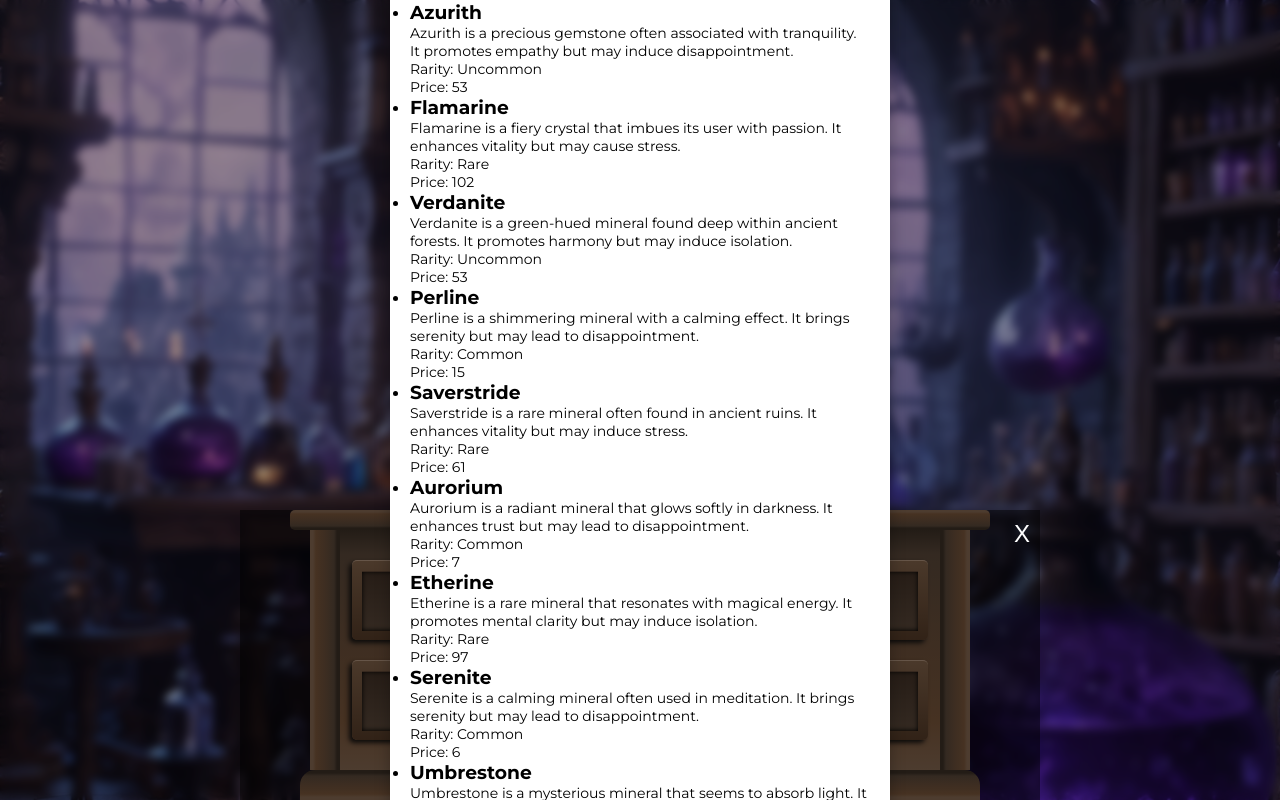
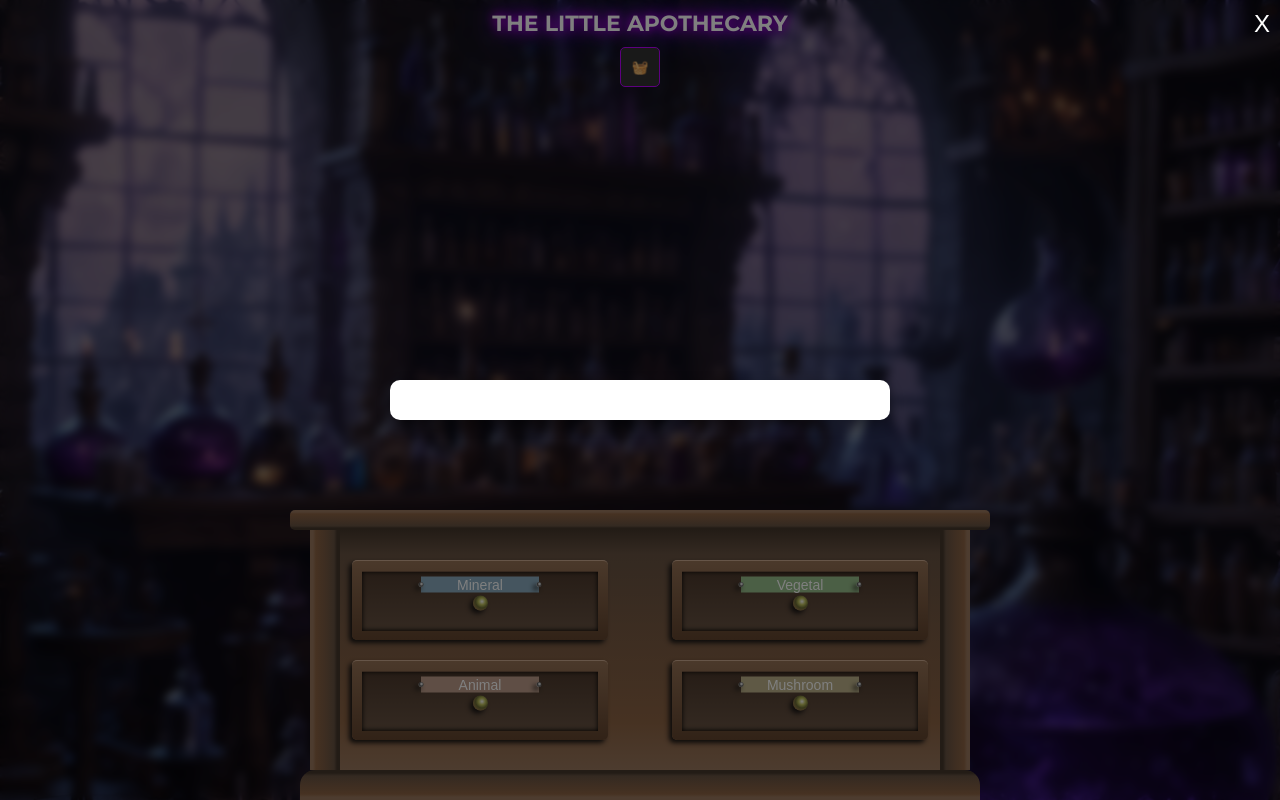
Before and after one commit to Guiomino/the-little-apothecary, a Next.js app: page / in a window 1280 px wide. Both pictures are taken after a click on the button "Mineral". Built offline with nearby package versions, Linux system fonts and the light colour scheme.

Commit message:
feat(Cabinet): only displays purchased ingredients

```diff
--- a/src/app/components/cabinet/Cabinet.tsx
+++ b/src/app/components/cabinet/ApothecaryCabinet.tsx
@@ -1,27 +1,35 @@
-// Cabinet.tsx
+// ApothecaryCabinet.tsx
 
 "use client"
 
-import React, { useState } from "react";
+import React, { useEffect, useState } from "react";
 import { useIngredients } from "../../context/IngredientContext";
-import styles from "./cabinet.module.scss";
+import styles from "./apothecaryCabinet.module.scss";
 import CabinetModal from "./CabinetModal";
 
-interface ApothecaryCabinetProps { }
+interface ApothecaryCabinetProps {
+    onOpenModal: (type: string, ingredients: any[]) => void;
+}
 
-const ApothecaryCabinetComponent: React.FC<ApothecaryCabinetProps> = () => {
-    const [modalOpen, setModalOpen] = useState(false);
-    const [selectedType, setSelectedType] = useState<string | null>(null);
+const ApothecaryCabinet: React.FC<ApothecaryCabinetProps> = ({ onOpenModal }) => {
+    const [storedIngredients, setStoredIngredients] = useState<any[]>([]);
     const ingredients = useIngredients();
 
-    const openCabinetModal = (type: string) => {
-        setSelectedType(type);
-        setModalOpen(true);
+    const loadFromLocalStorage = (key: string) => {
+        const value = localStorage.getItem(key);
+        return value ? JSON.parse(value) : [];
     };
 
-    const closeModal = () => {
-        setModalOpen(false);
-        setSelectedType(null);
+    useEffect(() => {
+        const storedItems = loadFromLocalStorage("UserIngredientStock");
+        setStoredIngredients(storedItems);
+    }, []);
+
+    const openCabinetModal = (type: string) => {
+        const filteredIngredients = storedIngredients.filter(
+            (ingredient) => ingredient.ingredient.type === type
+        );
+        onOpenModal(type, filteredIngredients);
     };
 
     return (
@@ -72,18 +80,12 @@ const ApothecaryCabinetComponent: React.FC<ApothecaryCabinetProps> = () => {
                             <div className={styles.handle}></div>
                         </div>
                     </button>
+
                 </div>
             </div>
             <div className={styles.feet}></div>
-
-            {modalOpen && selectedType && (
-                <CabinetModal
-                    ingredients={ingredients.filter(ingredient => ingredient.type === selectedType)}
-                    onClose={closeModal}
-                />
-            )}
         </div>
     );
 };
 
-export default ApothecaryCabinetComponent;
+export default ApothecaryCabinet;
--- a/src/app/components/cabinet/CabinetModal.tsx
+++ b/src/app/components/cabinet/CabinetModal.tsx
@@ -1,30 +1,33 @@
 // CabinetModal.tsx
 
 import React from "react";
-import Ingredient from "../../OOP/IngredientClass";
+import IngredientsListCabinet from "./IngredientsListCabinet";
 import styles from "./cabinetModal.module.scss";
+
+export interface Ingredient {
+    ingredient: {
+        name: string;
+        type: string;
+        rarity: string;
+        description: string;
+        imagePath: string;
+        successRate: number;
+        price: number;
+    };
+    quantity: number;
+}
 
 interface CabinetModalProps {
     ingredients: Ingredient[];
-    onClose: () => void;
+    onCloseClick: () => void;
 }
 
-const CabinetModal: React.FC<CabinetModalProps> = ({ ingredients, onClose }) => {
+const CabinetModal: React.FC<CabinetModalProps> = ({ ingredients, onCloseClick }) => {
     return (
         <div className={styles.modalOverlay}>
             <div className={styles.modal}>
-                <button className={styles.closeButton} onClick={onClose}>X</button>
-                <h2>Ingrédients</h2>
-                <ul>
-                    {ingredients.map((ingredient, index) => (
-                        <li key={index}>
-                            <h3>{ingredient.name}</h3>
-                            <p>{ingredient.description}</p>
-                            <p>Rarity: {ingredient.rarity}</p>
-                            <p>Price: {ingredient.price}</p>
-                        </li>
-                    ))}
-                </ul>
+                <button className={styles.closeButton} onClick={onCloseClick}>X</button>
+                <IngredientsListCabinet ingredients={ingredients} />
             </div>
         </div>
     );
--- /dev/null
+++ b/src/app/components/cabinet/IngredientsListCabinet.tsx
@@ -0,0 +1,43 @@
+// IngredientsListCabinet.tsx
+
+import React from "react";
+import Image from "next/image";
+import styles from "./ingredientsListCabinet.module.scss";
+
+interface Ingredient {
+    ingredient: {
+        name: string;
+        type: string;
+        rarity: string;
+        description: string;
+        imagePath: string;
+        successRate: number;
+        price: number;
+    };
+    quantity: number;
+}
+
+interface IngredientsListCabinetProps {
+    ingredients: Ingredient[];
+}
+
+const IngredientsListCabinet: React.FC<IngredientsListCabinetProps> = ({ ingredients }) => {
+    return (
+        <ul>
+            {ingredients.map((ingredient, index) => (
+                <li key={index}>
+                    <Image src={ingredient.ingredient.imagePath} width={40} height={40} alt={ingredient.ingredient.name} />
+                    <h3>{ingredient.ingredient.name}</h3>
+                    <p>Type: {ingredient.ingredient.type}</p>
+                    <p>Rarity: {ingredient.ingredient.rarity}</p>
+                    <p>{ingredient.ingredient.description}</p>
+                    <p>Price: {ingredient.ingredient.price}</p>
+                    <p>Success rate: {ingredient.ingredient.successRate}%</p>
+                    <p>Quantity: {ingredient.quantity}</p>
+                </li>
+            ))}
+        </ul>
+    );
+};
+
+export default IngredientsListCabinet;
--- a/src/app/components/cabinet/cabinet.module.scss
+++ b/src/app/components/cabinet/apothecaryCabinet.module.scss
@@ -1,10 +1,10 @@
 .apothecaryContainer {
-  position: absolute;
+  position: fixed;
   bottom: 0;
   left: 50%;
   transform: translate(-50%);
   width: 100%;
-  //   height: 100%;
+  // height: 100%;
   max-width: 800px;
   align-items: center;
   margin: 0 auto;
--- a/src/app/page.tsx
+++ b/src/app/page.tsx
@@ -1,4 +1,4 @@
-// pages.tsx
+// page.tsx
 
 "use client"
 
@@ -7,13 +7,27 @@ import IngredientProvider from "./context/IngredientContext";
 import Market from "./components/market/Market";
 import { useState } from "react";
 import OpenModalButton from "@/app/components/miscellaneous/OpenModalButton";
-import Cabinet from "./components/cabinet/Cabinet";
+import ApothecaryCabinet from "./components/cabinet/ApothecaryCabinet";
+import CabinetModal from "./components/cabinet/CabinetModal";
+import { Ingredient } from "./components/cabinet/CabinetModal";
 
 export default function Home() {
+  const [isDisplayed, setIsDisplayed] = useState(false);
+  const [modalIsOpen, setModalIsOpen] = useState(false);
+  const [selectedIngredients, setSelectedIngredients] = useState<Ingredient[]>([]);
 
-  const [isdisplayed, setIsDisplayed] = useState(false);
-  const modalOpenHandler = () => setIsDisplayed(!isdisplayed);
+  const modalOpenHandler = () => setIsDisplayed(!isDisplayed);
   const modalCloseHandler = () => setIsDisplayed(false);
+
+  const openCabinetModal = (type: string, ingredients: any[]) => {
+    setSelectedIngredients(ingredients);
+    setModalIsOpen(true);
+  };
+
+  const closeCabinetModal = () => {
+    setSelectedIngredients([]);
+    setModalIsOpen(false);
+  };
 
   return (
     <>
@@ -25,16 +39,24 @@ export default function Home() {
             <OpenModalButton onClick={modalOpenHandler} label="🧺" />
           </div>
 
-          {
-            isdisplayed && (
-              <>
-                <Market onCloseClick={modalCloseHandler} />
-              </>
-            )
-          }
+          {isDisplayed && (
+            <>
+              <Market onCloseClick={modalCloseHandler} />
+            </>
+          )}
 
-          <Cabinet />
+          <div className={styles.apothecaryCabinet}>
+            <ApothecaryCabinet onOpenModal={openCabinetModal} />
+          </div>
 
+          {modalIsOpen && (
+            <>
+              <CabinetModal
+                ingredients={selectedIngredients}
+                onCloseClick={closeCabinetModal}
+              />
+            </>
+          )}
         </main>
       </IngredientProvider>
     </>
```
Also changed, not shown: src/app/components/cabinet/ingredientsListCabinet.module.scss (added).
